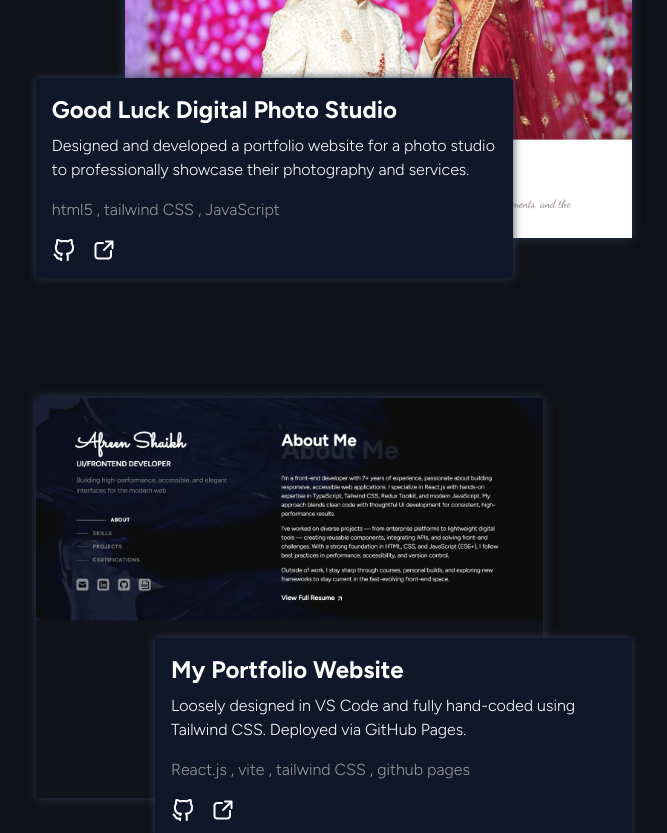
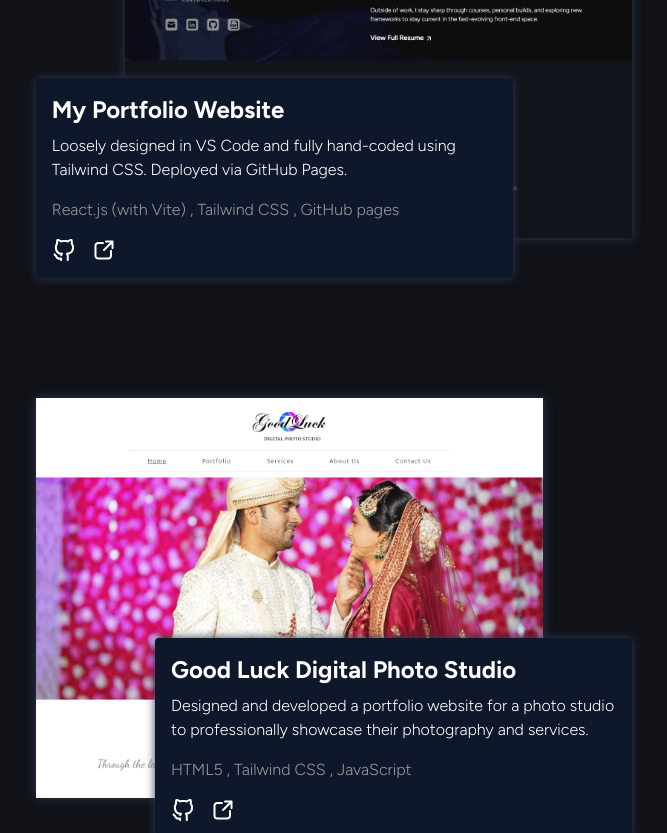
Before and after one commit to afreenshaikhst23i/portfolio, a React (Vite) app: page / in a window 1280 px wide. Shown: the part 1880-2713 px from the top of the page, without its empty margins (582-1249 px from the left). Built offline with nearby package versions, Linux system fonts and the light colour scheme; a web font is replaced by a local one.

Commit message:
updated resume

```diff
--- a/src/components/About.jsx
+++ b/src/components/About.jsx
@@ -10,7 +10,7 @@ function About() {
                 <p className="mb-4">I’ve worked on diverse projects — from enterprise platforms to lightweight digital tools — creating reusable components, integrating APIs, and solving front-end challenges. With a strong foundation in HTML, CSS, and JavaScript (ES6+), I follow best practices in performance, accessibility, and version control.</p>
                 <p>Outside of work, I stay sharp through courses, personal builds, and exploring new frameworks to stay current in the fast-evolving front-end space.</p>
                 <div className="cta-wrapper pt-6 inline-block">
-                    <a href="/afreen-shaikh-resume.pdf" target="_blank" rel="noopener noreferrer" className="link">
+                    <a href={`${import.meta.env.BASE_URL}afreen-shaikh-resume.pdf`} target="_blank" rel="noopener noreferrer" className="link">
                         View Full Resume
                         <svg  xmlns="http://www.w3.org/2000/svg" width="24" height="24" viewBox="0 0 24 24" fill="none" stroke="currentColor" stroke-width="2" stroke-linecap="round" stroke-linejoin="round"><line x1="7" y1="17" x2="17" y2="7"></line><polyline points="7 7 17 7 17 17"></polyline></svg>
                     </a>
--- a/src/components/Header.jsx
+++ b/src/components/Header.jsx
@@ -31,7 +31,7 @@ const socialLinks = [
     width: 24, height: 24,
   },
   {
-    href: "/afreen-shaikh-resume.pdf",
+    href: `${import.meta.env.BASE_URL}afreen-shaikh-resume.pdf`,
     title: "Resume",
     icon: resumeIcon,
     width: 26, height: 26,
--- a/src/components/Projects.jsx
+++ b/src/components/Projects.jsx
@@ -5,21 +5,21 @@ import eLinkWhiteIcon from '../assets/images/external-link-white.svg'
 
 const projects = [
     {
+        img: portfolioScreen,
+        name: 'My Portfolio Website',
+        description: 'Loosely designed in VS Code and fully hand-coded using Tailwind CSS. Deployed via GitHub Pages.',
+        tech: 'React.js (with Vite) , Tailwind CSS , GitHub pages',
+        github: 'https://github.com/afreenshaikhst23i/portfolio',
+        live: 'https://afreenshaikhst23i.github.io/portfolio/',
+        width: 507, height: 400,
+    },
+    {
         img: goodluckScreen,
         name: 'Good Luck Digital Photo Studio',
         description: 'Designed and developed a portfolio website for a photo studio to professionally showcase their photography and services.',
-        tech: 'html5 , tailwind CSS , JavaScript',
+        tech: 'HTML5 , Tailwind CSS , JavaScript',
         github: 'https://github.com/afreenshaikhst23i/goodluck-2024',
         live: 'https://goodluckdps.com/',
-        width: 507, height: 400,
-    },
-    {
-        img: portfolioScreen,
-        name: 'My Portfolio Website',
-        description: 'Loosely designed in VS Code and fully hand-coded using Tailwind CSS. Deployed via GitHub Pages.',
-        tech: 'React.js , vite , tailwind CSS , github pages',
-        github: 'https://github.com/afreenshaikhst23i/portfolio',
-        live: 'https://afreenshaikhst23i.github.io/portfolio/',
         width: 507, height: 400,
     },
 ];
```
Also changed, not shown: 1 other file (tests, documents, lock files or other folders).
